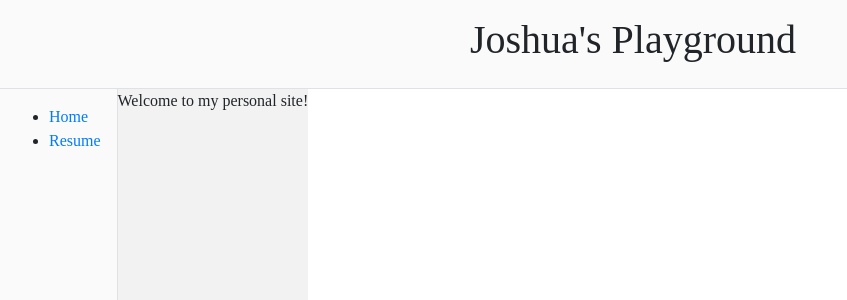
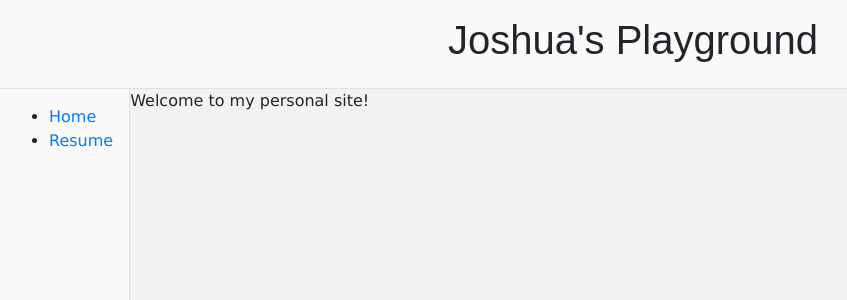
Before and after one commit to joshualouisjenson/playground, an Angular app: page /home in a window 1280 px wide. Shown: the top 300 px of the page, without its empty margins (7-854 px from the left). Built offline with nearby package versions, Linux system fonts and the light colour scheme.

Commit message:
- Updated font families  - Content area is full width

```diff
--- a/src/app/core/app.component.html
+++ b/src/app/core/app.component.html
@@ -18,7 +18,7 @@
     </aside>
 
     <!-- Content -->
-    <main class="h-100">
+    <main class="h-100 w-100">
         <router-outlet></router-outlet>
     </main>
 </div>
--- a/src/styles/main.scss
+++ b/src/styles/main.scss
@@ -4,9 +4,13 @@
 /* You can add global styles to this file, and also import other style files */
 html, body {
     font-size: 16px;
-    font-family: Verdana sans-serif;
+    font-family: Verdana, Helvetica, Arial, sans-serif;
     margin: 0;
     padding: 0;
     height: 100%;
     width: 100%;
 }
+
+h1 {
+    font-family: Arial, sans-serif;
+}
```
